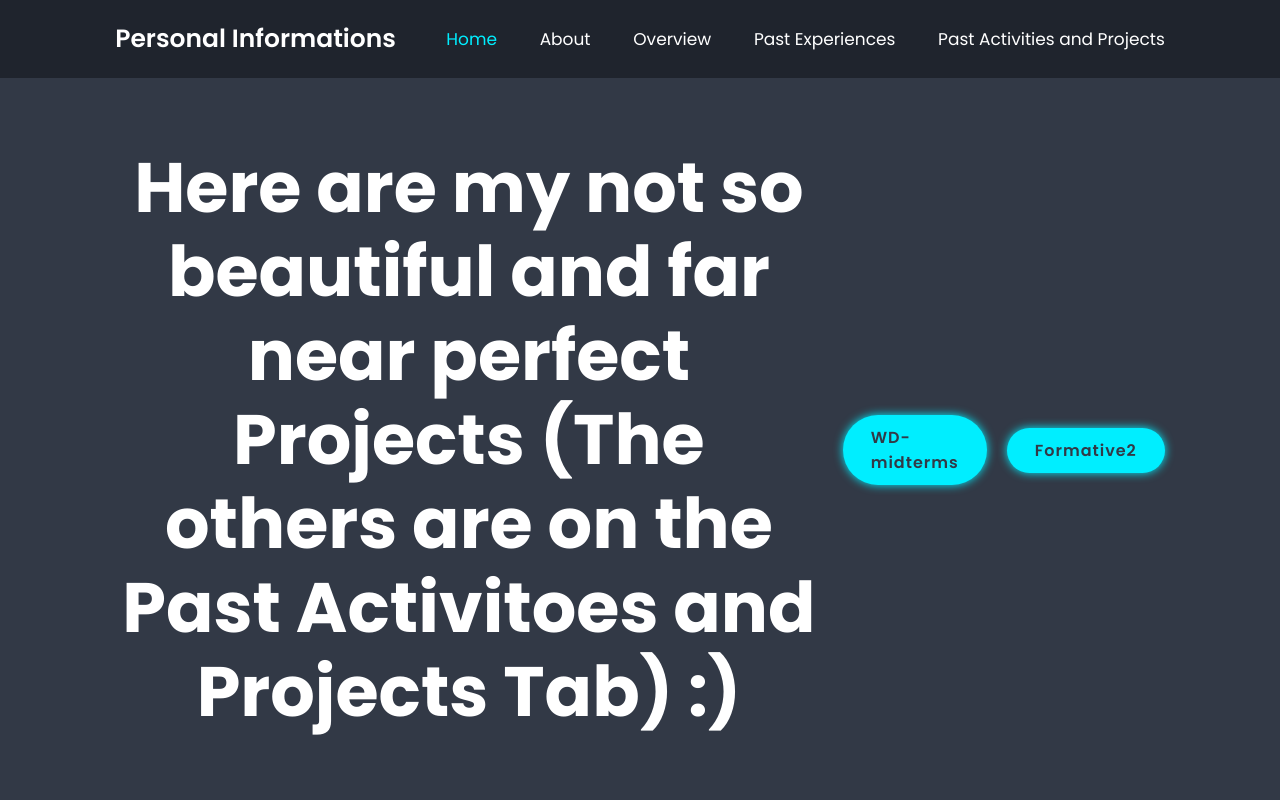
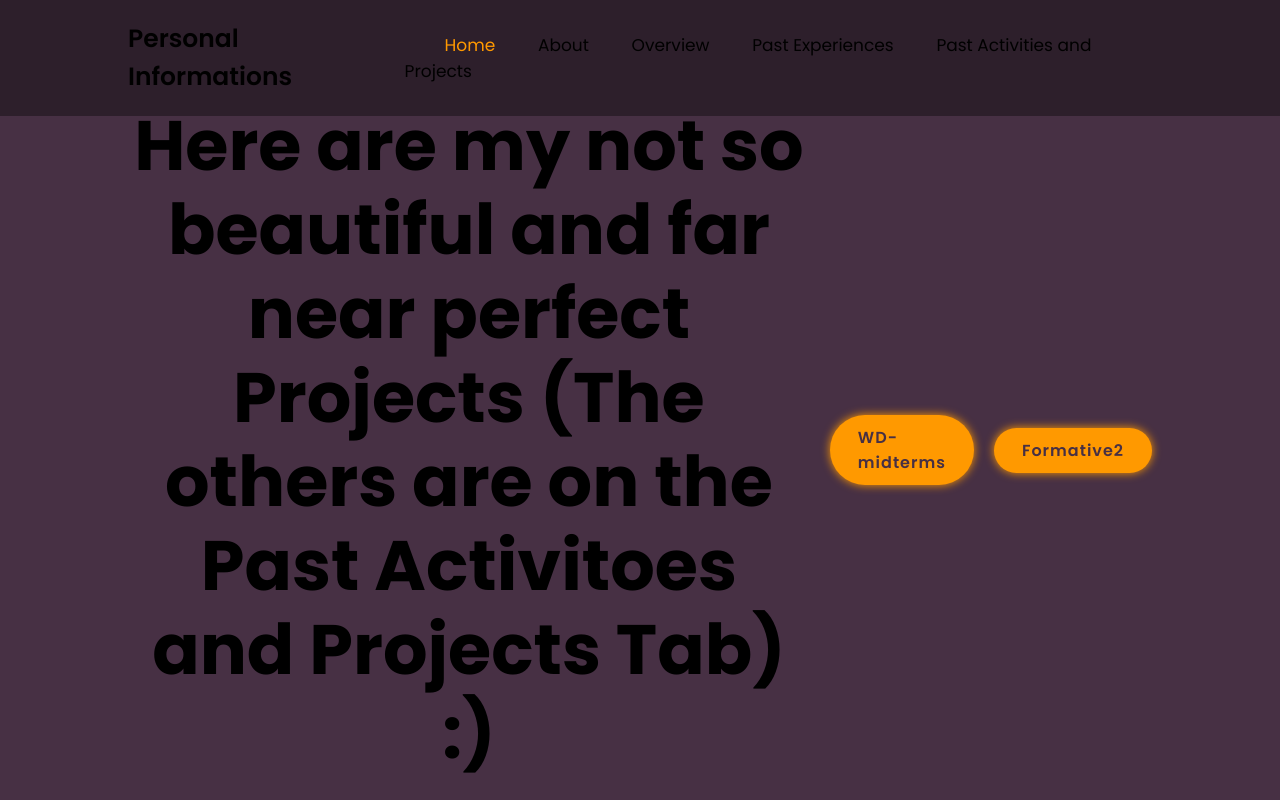
Before and after one commit to Mhikee-lo/WD-Finals, a plain HTML site: page pages/pastprojects/index.html in a window 1280 px wide. Drawn offline with Linux system fonts and the light colour scheme.

Commit message:
updated the color and size on style.css

```diff
--- a/pages/pastprojects/assets/css/style.css
+++ b/pages/pastprojects/assets/css/style.css
@@ -11,10 +11,10 @@
 }
 
 :root {
-    --bg-color: #1f242d;
-    --second-bg-color: #323946;
-    --text-color: #fff;
-    --main-color: #0ef;
+    --bg-color: #2d1f2b;
+    --second-bg-color: #473044;
+    --text-color: #000000;
+    --main-color: rgb(255, 153, 0);
 }
 
 html {
@@ -29,7 +29,7 @@ body  {
 
 section {
     min-height: 100vh;
-    padding: 10rem 9% 2rem;
+    padding: 10rem 10% 2rem;
 }
 
 .header {
@@ -37,7 +37,7 @@ section {
     top: 0;
     left: 0;
     width: 100%;
-    padding: 2rem 9%;
+    padding: 2rem 10%;
     background: var(--bg-color);
     display: flex;
     justify-content: space-between;
```
